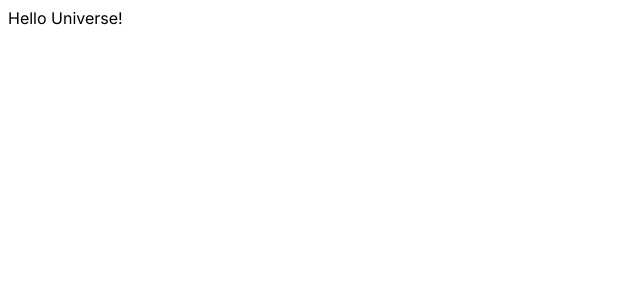
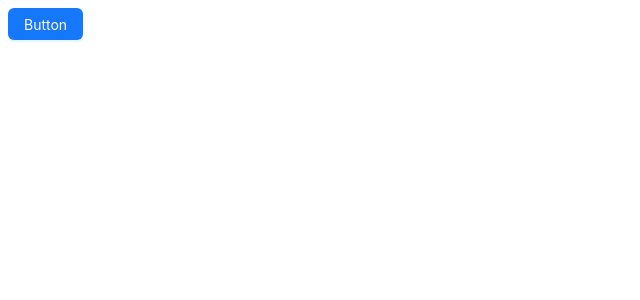
Before and after one commit to danxczm/test-antwithstyled, a Next.js app: page / in a window 1280 px wide. Shown: the top 300 px of the page, without its empty margins (0-640 px from the left). Built offline with nearby package versions, Linux system fonts and the light colour scheme.

Commit message:
feat: ANT: avoid page flicker (Using App Router)

```diff
--- a/app/layout.tsx
+++ b/app/layout.tsx
@@ -1,3 +1,6 @@
+import React from 'react';
+
+import { AntdRegistry } from '@ant-design/nextjs-registry';
 import type { Metadata } from 'next';
 import { Inter } from 'next/font/google';
 
@@ -13,9 +16,7 @@ export const metadata: Metadata = {
 
 export default function RootLayout({
   children,
-}: Readonly<{
-  children: React.ReactNode;
-}>) {
+}: React.PropsWithChildren) {
   return (
     <html lang='en'>
       <body className={inter.className}>
--- a/app/page.tsx
+++ b/app/page.tsx
@@ -1,3 +1,13 @@
+import { Button } from 'antd';
+
 export default function Home() {
-  return <main>Hello Universe!</main>;
+  return (
+    <main>
+      <div className='App'>
+        <Button type='primary'>
+          Button
+        </Button>
+      </div>
+    </main>
+  );
 }
```
Also changed, not shown: package.json (+6 -4 lines), 1 other file (tests, documents, lock files or other folders).
